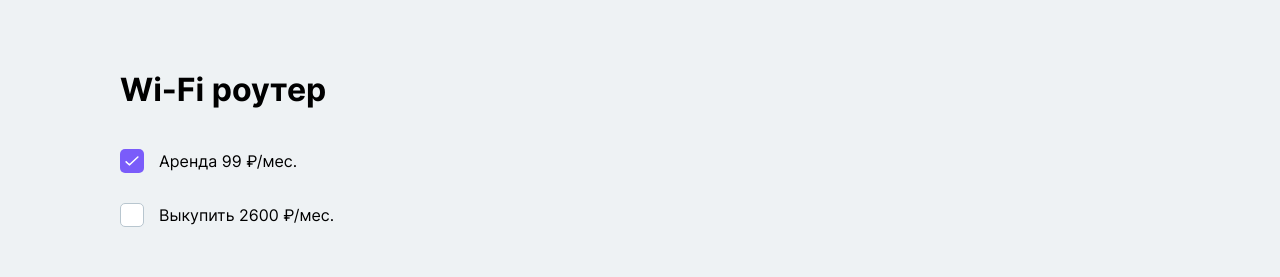
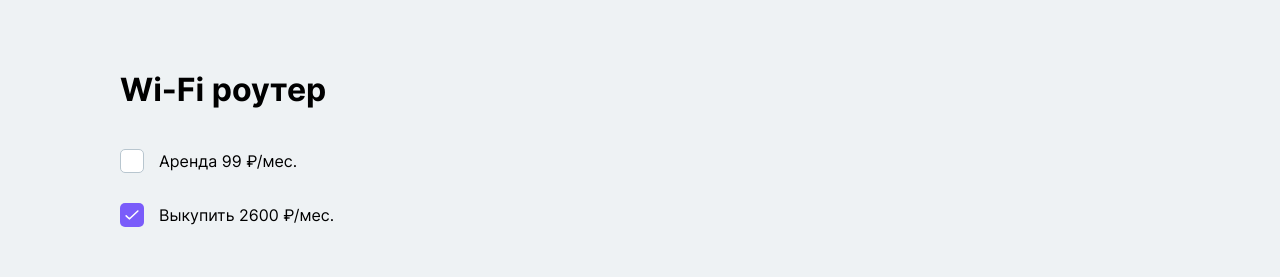
Before and after one commit to DanilGrebnev/tariff_configurator, a React (Vite) app: page / in a window 1280 px wide. Shown: the part 1306-1583 px from the top of the page. Built offline with nearby package versions, Linux system fonts and the light colour scheme.

Commit message:
refactoring: CheckBox component

```diff
--- a/src/widgets/Configurator/ui/Configurator.tsx
+++ b/src/widgets/Configurator/ui/Configurator.tsx
@@ -17,16 +17,23 @@ interface IConfiguratorProps {
 const a = ['Оператор 1', 'Оператор 2', 'Оператор 3']
 const rangeValuesGigs = [200, 250, 600, 650]
 const rangeValuesMinutes = [5, 15, 30, 35]
+const checkBoxesValues = [
+    {
+        name: 'wi-fi',
+        value: 'rent',
+        signature: 'Аренда 99 ₽/мес.',
+        defaultChecked: false,
+    },
+    {
+        name: 'wi-fi',
+        value: 'purchase',
+        signature: 'Выкупить 2600 ₽/мес.',
+        defaultChecked: true,
+    },
+]
 
 export const Configurator: FC<IConfiguratorProps> = () => {
     const dispatch = useAppDispatch()
-
-    const changeRouter = useCallback(
-        (value: string) => {
-            dispatch(configuratorActions.setRouter(value))
-        },
-        [dispatch]
-    )
 
     const changeMinutes = useCallback(
         (value: number) => {
@@ -85,7 +92,7 @@ export const Configurator: FC<IConfiguratorProps> = () => {
                 onChange={changeGigabyte}
                 values={rangeValuesMinutes}
             />
-            <CheckBoxContainer onChange={changeRouter} />
+            <CheckBoxContainer data={checkBoxesValues} />
             <SocialNetwork />
         </section>
     )
--- a/src/widgets/Configurator/ui/components/CheckBoxContainer/CheckBoxContainer.module.scss
+++ b/src/widgets/Configurator/ui/components/CheckBoxContainer/CheckBoxContainer.module.scss
@@ -1,3 +1,3 @@
-.radio1 {
+.radio:not(:last-child) {
     margin-bottom: 30px;
 }
--- a/src/widgets/Configurator/ui/components/CheckBoxContainer/CheckBoxContainer.tsx
+++ b/src/widgets/Configurator/ui/components/CheckBoxContainer/CheckBoxContainer.tsx
@@ -1,40 +1,50 @@
-import { FC } from 'react'
+import { FC, useCallback } from 'react'
 import { CheckBox } from 'shared/components/CheckBox'
 import { Title } from 'shared/components/Title'
 
 import s from './CheckBoxContainer.module.scss'
+import { configuratorActions } from '@/entities/configurator'
+import { useAppDispatch } from '@/app/providers/storeProvider'
+
+type TCheckBoxItem = {
+    name: string
+    value: string
+    signature: string
+    defaultChecked?: boolean
+}
 
 interface ICheckBoxContainerProps {
     className?: string
-    onChange: (value: string) => void
+    name?: string
+    signature?: string
+    data?: TCheckBoxItem[]
 }
 
 export const CheckBoxContainer: FC<ICheckBoxContainerProps> = (props) => {
-    const { onChange } = props
+    const { data } = props
 
-    const changeValue = (value: string) => {
-        onChange(value)
-    }
+    const dispatch = useAppDispatch()
+
+    const changeRouter = useCallback(
+        (value: string) => {
+            dispatch(configuratorActions.setRouter(value))
+        },
+        [dispatch]
+    )
 
     return (
         <div className={s.CheckBoxContainer}>
             <Title style={{ marginBottom: '40px' }}>Wi-Fi роутер</Title>
-            <CheckBox
-                defaultChecked
-                value="rent"
-                name="wi-fi"
-                signature="Аренда 99 ₽/мес."
-                type="radio"
-                onChange={changeValue}
-                className={s.radio1}
-            />
-            <CheckBox
-                onChange={changeValue}
-                value="purchase"
-                name="wi-fi"
-                type="radio"
-                signature="Выкупить 2600 ₽/мес."
-            />
+            {data?.map((props) => {
+                return (
+                    <CheckBox
+                        {...props}
+                        onChange={changeRouter}
+                        type="radio"
+                        className={s.radio}
+                    />
+                )
+            })}
         </div>
     )
 }
```
